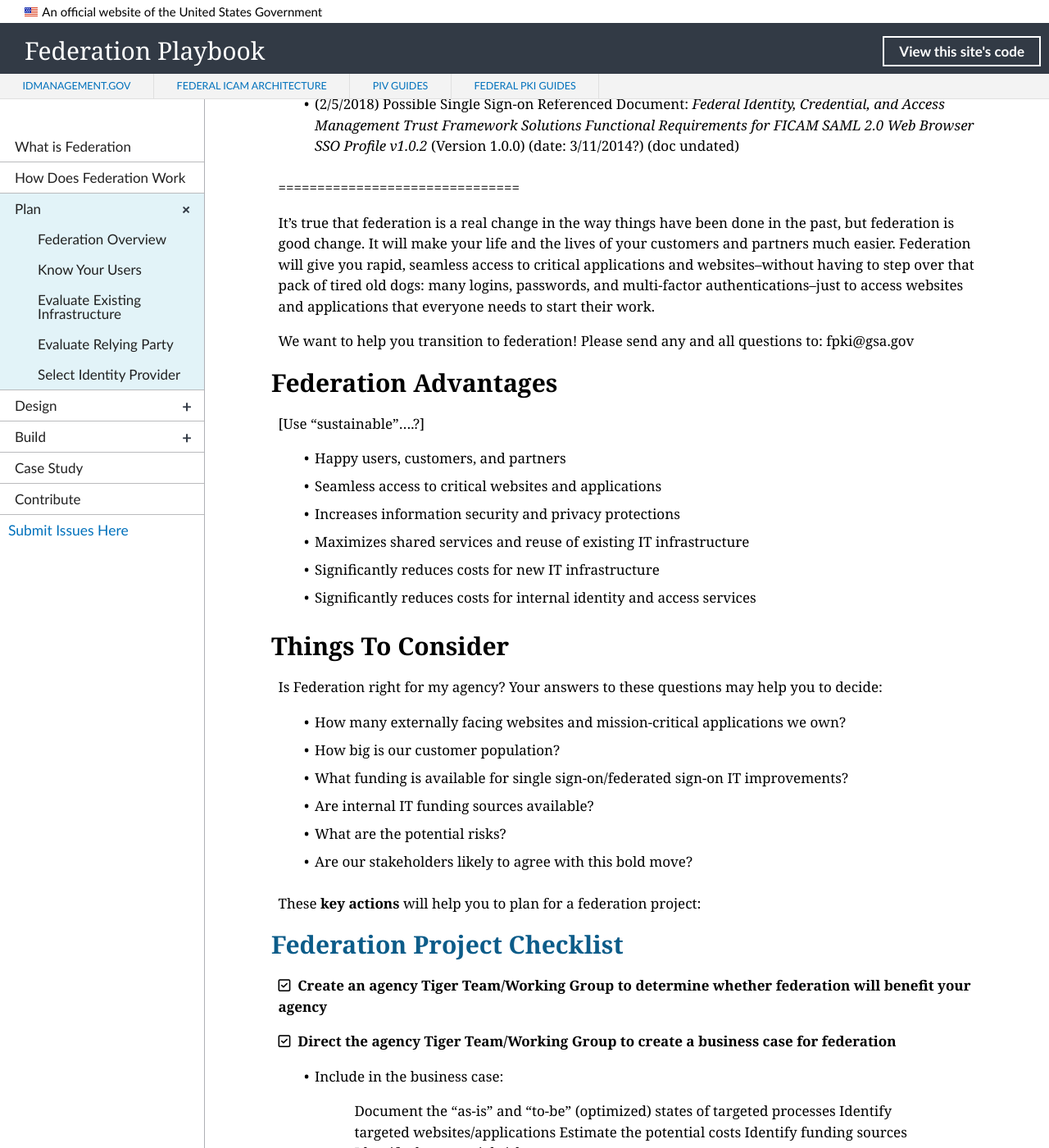
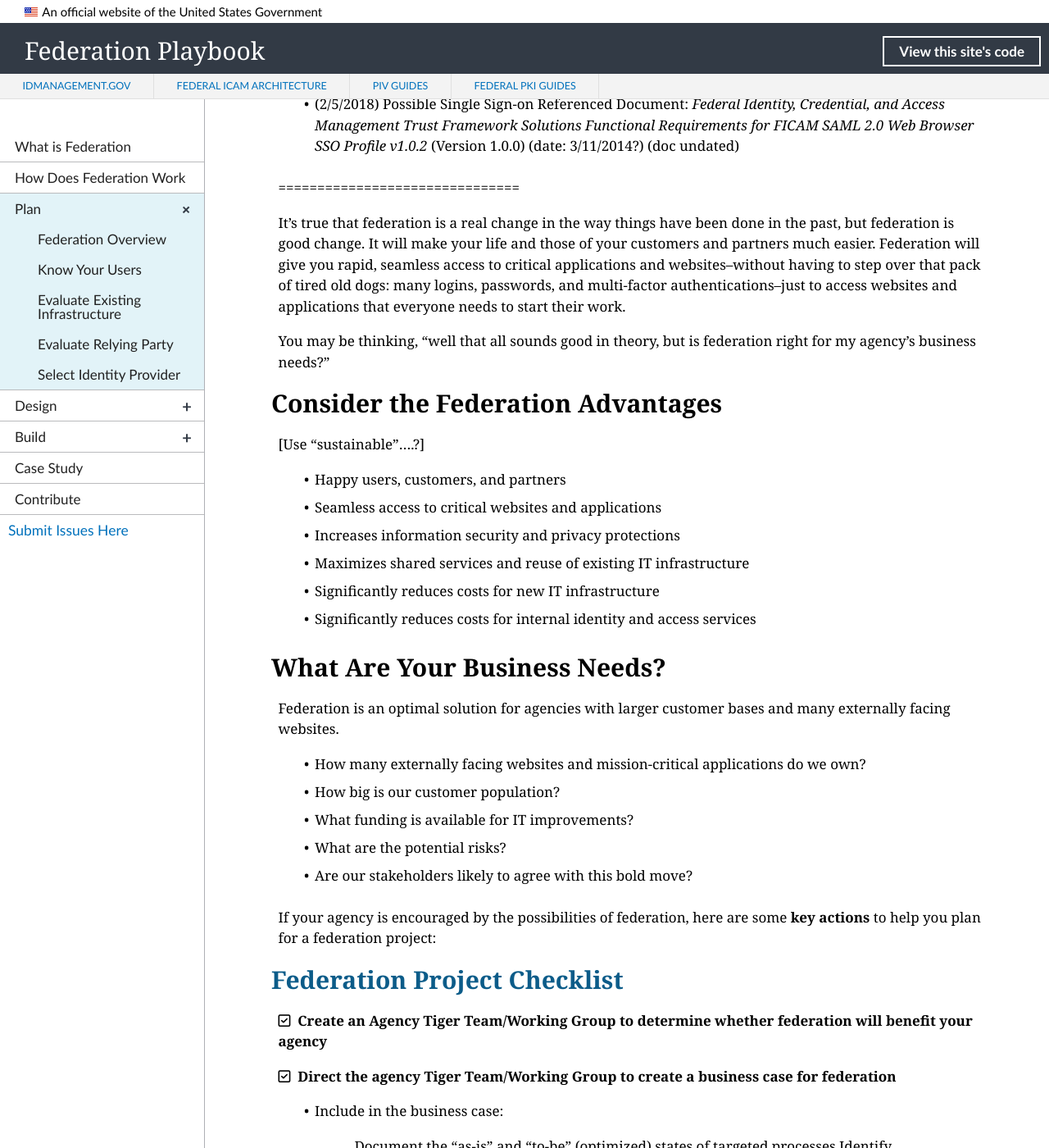
Before and after one commit to GSA/ficam-federation, a Jekyll site: the page built from _plan/00_index.md, in a window 1280 px wide and 1400 px high, scrolled down 339 px. Shown: the whole window at 82% size. Built offline with Jekyll 4.4.1, drawn with Linux system fonts in a browser that asks for light colours; nearby versions of some CDN libraries; library files that are not in the unit come from our copies; some of the changed text lies outside the part shown.

Commit message:
Update 00_index.md
Added content; revisions; comments

```diff
--- a/_plan/00_index.md
+++ b/_plan/00_index.md
@@ -14,11 +14,11 @@
 
 ===============================
 
-It’s true that federation is a real change in the way things have been done in the past, but federation is good change.  It will make your life and the lives of your customers and partners much easier.  Federation will give you rapid, seamless access to critical applications and websites--without having to step over that pack of tired old dogs:  many logins, passwords, and multi-factor authentications--just to access websites and applications that everyone needs to start their work.
+It’s true that federation is a real change in the way things have been done in the past, but federation is good change. It will make your life and those of your customers and partners much easier.  Federation will give you rapid, seamless access to critical applications and websites--without having to step over that pack of tired old dogs:  many logins, passwords, and multi-factor authentications--just to access websites and applications that everyone needs to start their work.
 
-We want to help you transition to federation! Please send any and all questions to: fpki@gsa.gov
+You may be thinking, "well that all sounds good in theory, but is federation right for my agency's business needs?"
 
-## Federation Advantages
+## Consider the Federation Advantages
 [Use "sustainable"....?]
 * Happy users, customers, and partners
 * Seamless access to critical websites and applications
@@ -27,36 +27,35 @@
 * Significantly reduces costs for new IT infrastructure
 * Significantly reduces costs for internal identity and access services
 
+## What Are Your Business Needs?<!--Is Federation possible only for larger agencies with large customer bases and more funding? Would smaller agencies benefit from federation and can they afford it?  Most visited websites:  https://analytics.usa.gov/-->
 
-## Things To Consider
-Is Federation right for my agency? Your answers to these questions may help you to decide:
+Federation is an optimal solution for agencies with larger customer bases and many externally facing websites.
 
-* How many externally facing websites and mission-critical applications we own?
+* How many externally facing websites and mission-critical applications do we own?
 * How big is our customer population?
-* What funding is available for single sign-on/federated sign-on IT improvements?<!--New IT modernization funding available, per OMB at ICAM Day-->
-* Are internal IT funding sources available?
+* What funding is available for IT improvements?<!--e.g., $250M Technology Modernization Fund established by the Modernizing Government Technology Act, [M-18-12 Implementation of the Modernizing Government Technology Act](https://www.whitehouse.gov/wp-content/uploads/2017/11/M-18-12.pdf){:target="_blank"}-->
 * What are the potential risks?
 * Are our stakeholders likely to agree with this bold move?
 
-These **key actions** will help you to plan for a federation project:
+If your agency is encouraged by the possibilities of federation, here are some **key actions** to help you plan for a federation project:
 
 ## <span style="color: #0C5C89">**Federation Project Checklist**</span>
 
-<i class="fa fa-check-square-o"></i> &nbsp;**Create an agency Tiger Team/Working Group to determine whether federation will benefit your agency**
+<i class="fa fa-check-square-o"></i> &nbsp;**Create an Agency Tiger Team/Working Group to determine whether federation will benefit your agency**
 
 <i class="fa fa-check-square-o"></i> &nbsp;**Direct the agency Tiger Team/Working Group to create a business case for federation**
 * Include in the business case:
 > Document the "as-is" and "to-be" (optimized) states of targeted processes
 > Identify targeted websites/applications
 > Estimate the potential costs
-> Identify funding sources
+> Identify funding sources<!--e.g., Technology Modernization Fund established by the Modernizing Government Technology Act-->
 > Identify the potential risks
 * Identify stakeholders and obtain preliminary approval<!--FICAM Roadmap list of Stakeholders is voluminous. How does PM identify which stakeholders must approve?-->
 * Obtain CIO, CISO, and CFO approval to proceed with your agency's federation project
 
-Once you get a green light:
+You've gotten the green light:
 
-<i class="fa fa-check-square-o"></i> &nbsp;**Identify an agency architecture team to propose a federation solution**
+<i class="fa fa-check-square-o"></i> &nbsp;**Identify an Agency architecture team to propose a federation solution**
 * Identify architecture team members
 * Develop a proposed federation solution:
 > Count the agency's targeted websites and mission-critical applications
@@ -66,7 +65,7 @@
 
 With the proposed solution in hand:
 
-<i class="fa fa-check-square-o"></i> &nbsp;**Work with agency budget team to estimate total cost and calculate the ROI benefit**
+<i class="fa fa-check-square-o"></i> &nbsp;**Work with Agency budget team to estimate total cost and calculate the ROI benefit**
 * Estimate application integration costs (**Note:**&nbsp;&nbsp;lower to higher application complexity will affect cost)
 * Estimate the costs to modify each application's authentication method
 * Estimate ongoing, life-cycle costs (service provider/federation broker charges, operations, maintenance)<!--Explain federation broker for PM audience-->
@@ -103,3 +102,5 @@
 * Budget tracking for CFO
 * FISMA reporting
 * Senior Agency Officials for Privacy (SAOP) reporting
+
+We want to help you transition to federation! Please email us with any and all questions: fpki@gsa.gov
```
